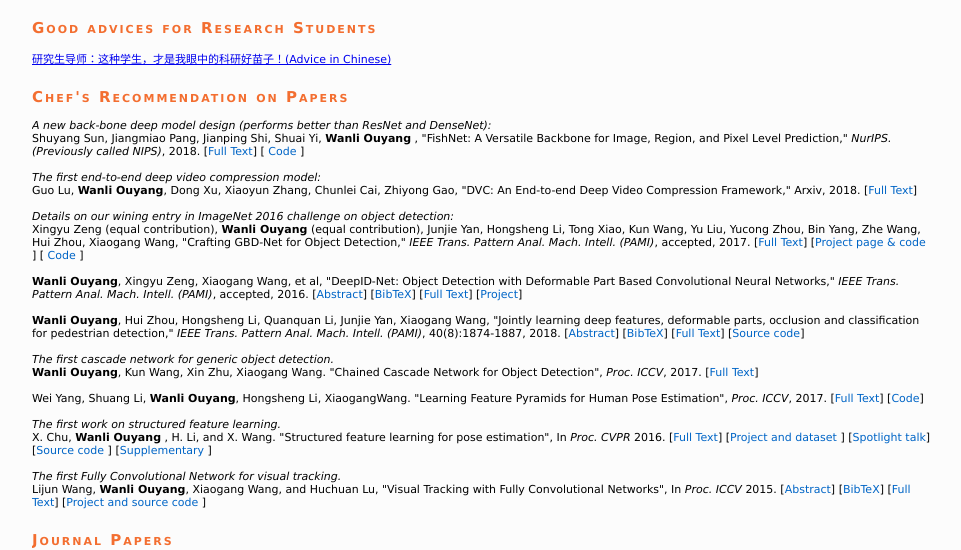
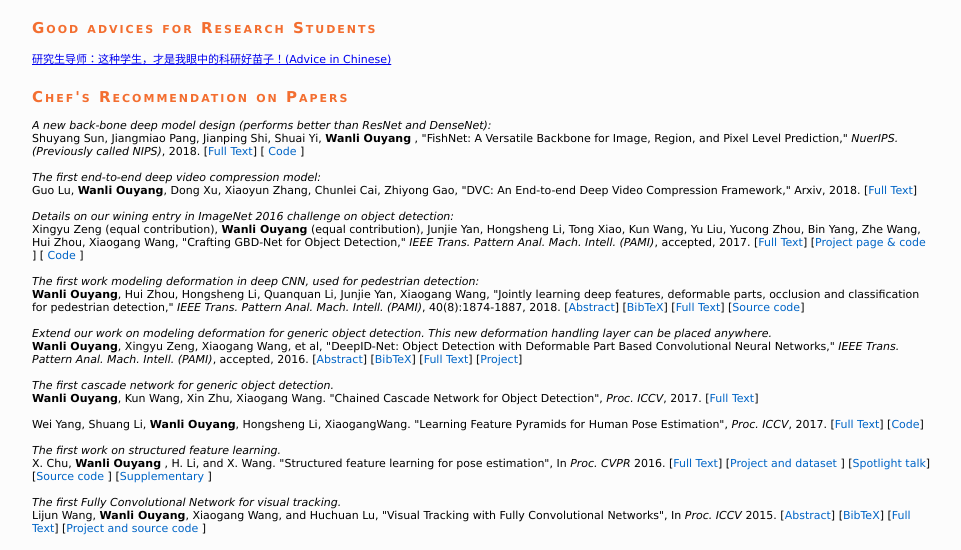
Before and after one commit to wlouyang/wlouyang.github.io, a plain HTML site: page saved_resource.htm in a window 1280 px wide. Shown: the part 960-1510 px from the top of the page, without its empty margins (158-1119 px from the left). Drawn offline with Linux system fonts and the light colour scheme.

Commit message:
Add files via upload

```diff
--- a/saved_resource.htm
+++ b/saved_resource.htm
@@ -175,7 +175,7 @@ DIV.b-mobile {
                   <h1>Chef's Recommendation on Papers </h1>
 
 									<em> A new back-bone deep model design (performs better than ResNet and DenseNet): </em>   <br>
-									Shuyang Sun, Jiangmiao Pang, Jianping Shi, Shuai Yi, <strong>Wanli Ouyang</strong> , "FishNet: A Versatile Backbone for Image, Region, and Pixel Level Prediction,"  <em>NurIPS. (Previously called NIPS)</em>, 2018.
+									Shuyang Sun, Jiangmiao Pang, Jianping Shi, Shuai Yi, <strong>Wanli Ouyang</strong> , "FishNet: A Versatile Backbone for Image, Region, and Pixel Level Prediction,"  <em>NuerIPS. (Previously called NIPS)</em>, 2018.
 												[<a class="aLink" href="http://papers.nips.cc/paper/7356-fishnet-a-versatile-backbone-for-image-region-and-pixel-level-prediction.pdf" target="_blank">Full Text</a>]
 												[<a class="aLink" href="https://github.com/kevin-ssy/FishNet" target="_blank"> Code </a>]
                         <br>  <br>
@@ -195,14 +195,7 @@ Yang, Zhe Wang, Hui Zhou, Xiaogang Wang,
                         <br>  <br>
 
 
-                      	<strong>Wanli Ouyang</strong>, Xingyu Zeng,  Xiaogang Wang, et al,
-                      "DeepID-Net: Object Detection with Deformable Part Based Convolutional Neural Networks,"
-                      <em>IEEE Trans. Pattern Anal. Mach. Intell. (PAMI)</em>, accepted, 2016.
-                        [<a style="CURSOR: pointer" class="aLink" title="Show/Hide Abstract" onclick="JavaScript:menu(&#39;divAbstract2016_PAMI2&#39;)">Abstract</a>]
-                        [<a style="CURSOR: pointer" class="aLink" title="Show/Hide BibTeX" onclick="JavaScript:menu(&#39;divBibTex2016_PAMI2&#39;)">BibTeX</a>]
-												[<a class="aLink" href="http://www.ee.cuhk.edu.hk/~wlouyang/Papers/DeepID-Net.pdf" target="_blank">Full Text</a>]
-                        [<a class="aLink" title="Project" href="./projects/ImageNet/index.html" target="_blank">Project</a>]																								<br>  <br>
-
+<em> The first work modeling deformation in deep CNN, used for pedestrian detection: </em>   <br>
                       	<strong>Wanli Ouyang</strong>, Hui Zhou, Hongsheng Li, Quanquan Li, Junjie Yan, Xiaogang Wang,
                       "Jointly learning deep features, deformable parts, occlusion and classification for pedestrian detection,"
                       <em>IEEE Trans. Pattern Anal. Mach. Intell. (PAMI)</em>, 40(8):1874-1887, 2018.
@@ -210,6 +203,16 @@ Yang, Zhe Wang, Hui Zhou, Xiaogang Wang,
                         [<a style="CURSOR: pointer" class="aLink" title="Show/Hide BibTeX" onclick="JavaScript:menu(&#39;divBibTex2017_PAMI1&#39;)">BibTeX</a>]
 												[<a class="aLink" href="http://www.ee.cuhk.edu.hk/~wlouyang/Papers/Ouyang2017JoingCNNPed.pdf" target="_blank">Full Text</a>]
 												[<a class="aLink" href="https://github.com/xiaohuige1/udn_extend" target="_blank">Source code</a>]                        <br>  <br>
+
+<em> Extend our work on modeling deformation for generic object detection. This new deformation handling layer can be placed anywhere. </em>   <br>
+									<strong>Wanli Ouyang</strong>, Xingyu Zeng,  Xiaogang Wang, et al,
+                      "DeepID-Net: Object Detection with Deformable Part Based Convolutional Neural Networks,"
+                      <em>IEEE Trans. Pattern Anal. Mach. Intell. (PAMI)</em>, accepted, 2016.
+                        [<a style="CURSOR: pointer" class="aLink" title="Show/Hide Abstract" onclick="JavaScript:menu(&#39;divAbstract2016_PAMI2&#39;)">Abstract</a>]
+                        [<a style="CURSOR: pointer" class="aLink" title="Show/Hide BibTeX" onclick="JavaScript:menu(&#39;divBibTex2016_PAMI2&#39;)">BibTeX</a>]
+												[<a class="aLink" href="http://www.ee.cuhk.edu.hk/~wlouyang/Papers/DeepID-Net.pdf" target="_blank">Full Text</a>]
+                        [<a class="aLink" title="Project" href="./projects/ImageNet/index.html" target="_blank">Project</a>]																								<br>  <br>
+
 
 									<em> The first cascade network for generic object detection. </em>   <br>
                       	<strong>Wanli Ouyang</strong>, Kun Wang, Xin Zhu, Xiaogang Wang. "Chained Cascade Network
@@ -917,7 +920,7 @@ and from 43 to 38 percent on the ETH dataset.
                    <td width="304px" style="vertical-align: middle"> <img alt="OHT_Complexity" border="0" src="./imgs/Encapsule.jpg" width="304px" height="100" ><img alt="OHT_Complexity" border="0" src="./imgs/FactorizableNet.jpg" width="304px" height="200" >
                       <td class="pub_td_text" width="500px" style="vertical-align: middle">
 											  <br>
-									Shuyang Sun, Jiangmiao Pang, Jianping Shi, Shuai Yi, <strong>Wanli Ouyang</strong> , "FishNet: A Versatile Backbone for Image, Region, and Pixel Level Prediction,"  <em>NurIPS. (Previously called NIPS)</em>, 2018.
+									Shuyang Sun, Jiangmiao Pang, Jianping Shi, Shuai Yi, <strong>Wanli Ouyang</strong> , "FishNet: A Versatile Backbone for Image, Region, and Pixel Level Prediction,"  <em>NuerIPS. (Previously called NIPS)</em>, 2018.
 												[<a class="aLink" href="http://papers.nips.cc/paper/7356-fishnet-a-versatile-backbone-for-image-region-and-pixel-level-prediction.pdf" target="_blank">Full Text</a>]
 												[<a class="aLink" href="https://github.com/kevin-ssy/FishNet" target="_blank"> Code </a>]
                         <br>  <br>
```
